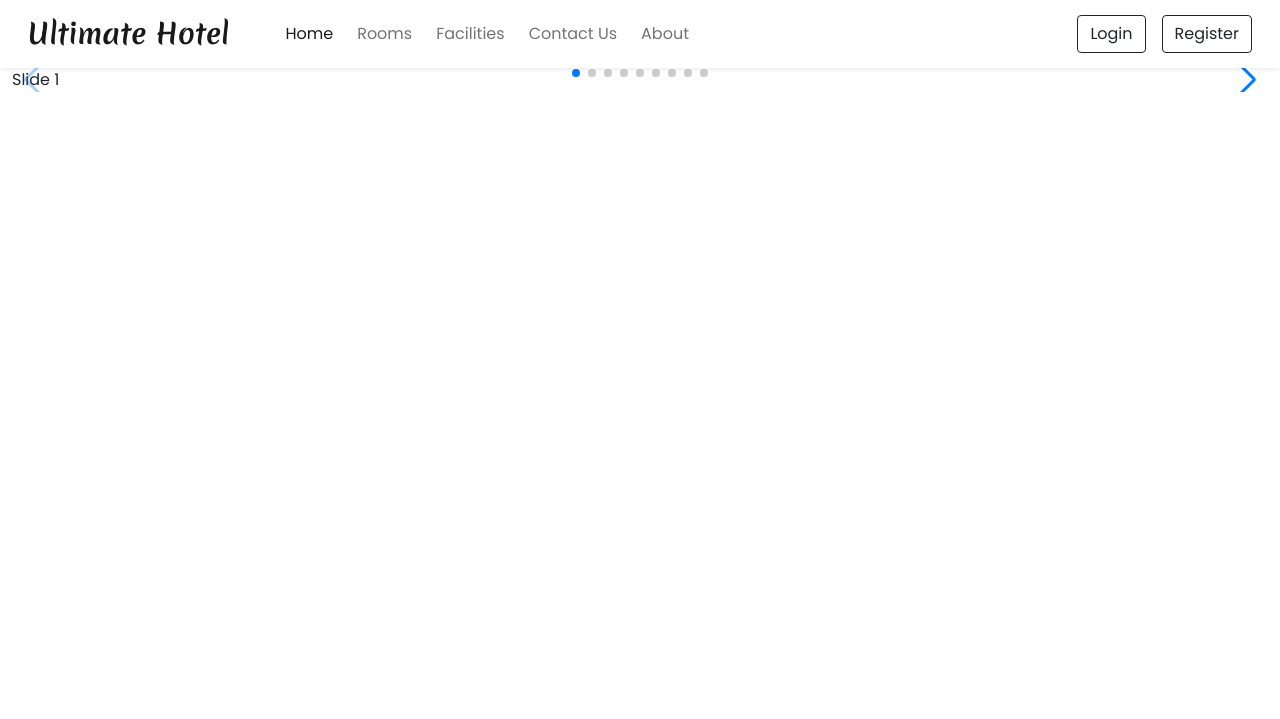
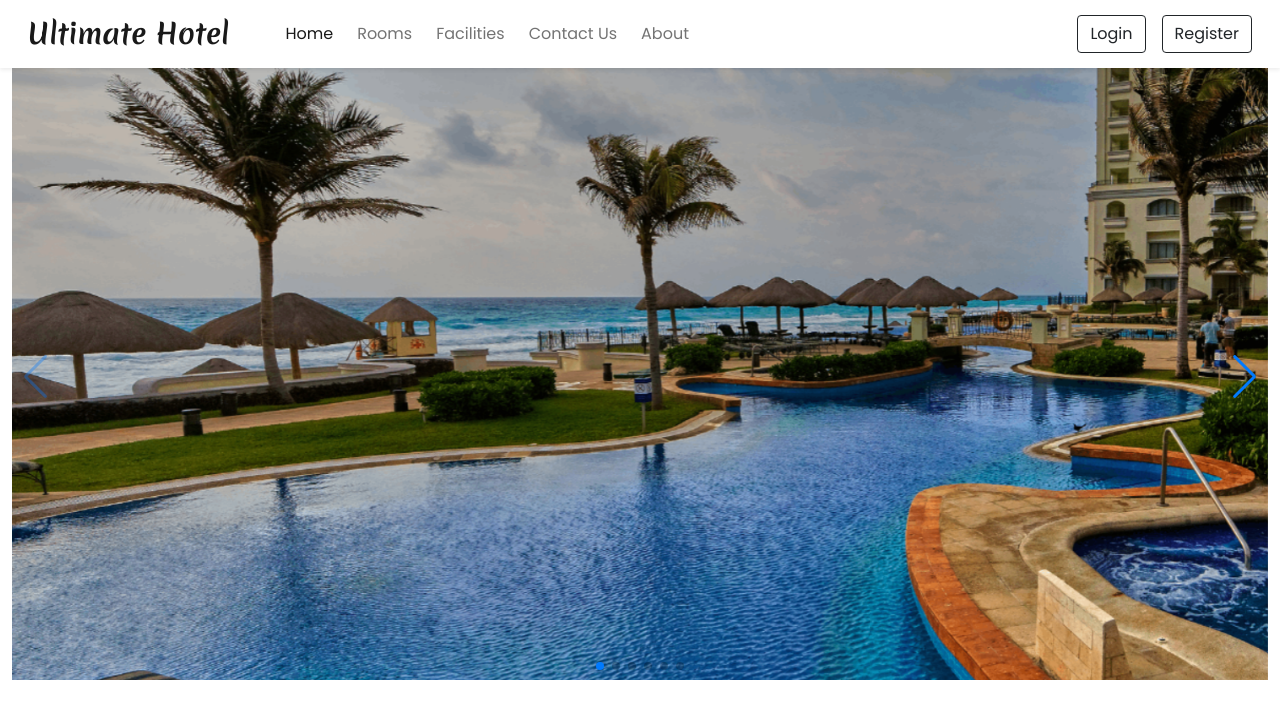
Before and after one commit to Willemu/finalHotelBookingApp, a PHP site: page / in a window 1280 px wide. Shown: the top 719 px of the page. Run offline with PHP 8.4, Linux system fonts and the light colour scheme.

Commit message:
Update index.php
Carousel completed

```diff
--- a/Hotel Booking App/index.php
+++ b/Hotel Booking App/index.php
@@ -70,15 +70,24 @@
 <div class="container-fluid">
   <div class="swiper swiper-container">
     <div class="swiper-wrapper">
-    <div class="swiper-slide">Slide 1</div>
-      <div class="swiper-slide">Slide 2</div>
-      <div class="swiper-slide">Slide 3</div>
-      <div class="swiper-slide">Slide 4</div>
-      <div class="swiper-slide">Slide 5</div>
-      <div class="swiper-slide">Slide 6</div>
-      <div class="swiper-slide">Slide 7</div>
-      <div class="swiper-slide">Slide 8</div>
-      <div class="swiper-slide">Slide 9</div>
+      <div class="swiper-slide">
+      <img src="images/carousel/1.png" class="w-100 d-block"/>
+      </div>
+      <div class="swiper-slide">
+      <img src="images/carousel/2.png" class="w-100 d-block" />
+      </div>
+      <div class="swiper-slide">
+      <img src="images/carousel/3.png" class="w-100 d-block" />
+      </div>
+      <div class="swiper-slide">
+      <img src="images/carousel/4.png" class="w-100 d-block" />
+      </div>
+      <div class="swiper-slide">
+      <img src="images/carousel/5.png" class="w-100 d-block" />
+      </div>
+      <div class="swiper-slide">
+      <img src="images/carousel/6.png" class="w-100 d-block" />
+      </div>
     </div>
     <div class="swiper-button-next"></div>
     <div class="swiper-button-prev"></div>
@@ -100,7 +109,7 @@
       </div>
       <div class="modal-body">
         <div class="mb-3">
-          <label class="form-label">mail address</label>
+          <label class="form-label">Email address</label>
           <input type="email" class="form-control shadow-none">
        </div>
        <div class="mb-4">
```
